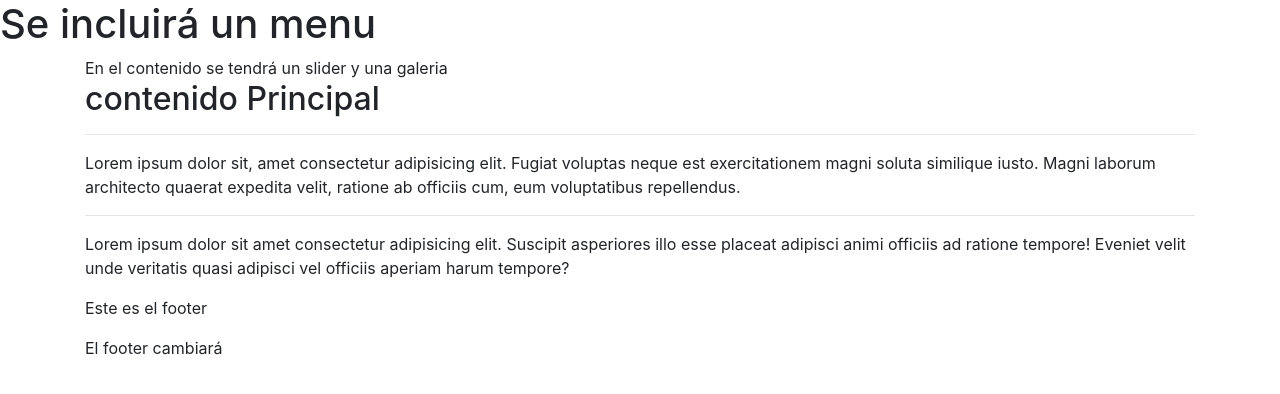
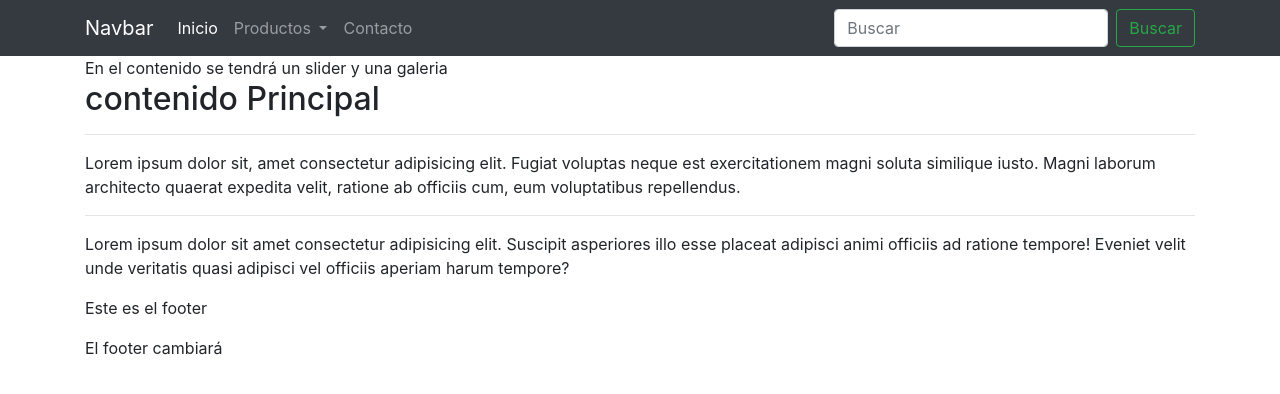
Before and after one commit to luisfc1/Colabora, a plain HTML site: page index.html in a window 1280 px wide. Drawn offline with nearby package versions, Linux system fonts and the light colour scheme.

Commit message:
Crea navbar

```diff
--- a/index.html
+++ b/index.html
@@ -12,7 +12,41 @@
 
 <body>
     <header>
-        <h1>Se incluirá un menu</h1>
+        <nav class="navbar navbar-expand-lg navbar-dark bg-dark">
+            <div class="container">
+                <a class="navbar-brand" href="#">Navbar</a>
+                <button class="navbar-toggler" type="button" data-toggle="collapse" data-target="#navbarSupportedContent" aria-controls="navbarSupportedContent" aria-expanded="false" aria-label="Toggle navigation">
+              <span class="navbar-toggler-icon"></span>
+            </button>
+
+                <div class="collapse navbar-collapse" id="navbarSupportedContent">
+                    <ul class="navbar-nav mr-auto">
+                        <li class="nav-item active">
+                            <a class="nav-link" href="#">Inicio <span class="sr-only">(current)</span></a>
+                        </li>
+
+                        <li class="nav-item dropdown">
+                            <a class="nav-link dropdown-toggle" href="#" id="navbarDropdown" role="button" data-toggle="dropdown" aria-haspopup="true" aria-expanded="false">
+                    Productos
+                  </a>
+                            <div class="dropdown-menu" aria-labelledby="navbarDropdown">
+                                <a class="dropdown-item" href="#">Consolas</a>
+                                <a class="dropdown-item" href="#">Perifericos</a>
+                                <div class="dropdown-divider"></div>
+                                <a class="dropdown-item" href="#">Juegos</a>
+                            </div>
+                        </li>
+                        <li class="nav-item">
+                            <a class="nav-link" href="#">Contacto</a>
+                        </li>
+                    </ul>
+                    <form class="form-inline my-2 my-lg-0">
+                        <input class="form-control mr-sm-2" type="search" placeholder="Buscar" aria-label="Search">
+                        <button class="btn btn-outline-success my-2 my-sm-0" type="submit">Buscar</button>
+                    </form>
+                </div>
+            </div>
+        </nav>
     </header>
     <main class="container">
         En el contenido se tendrá un slider y una galeria
```
